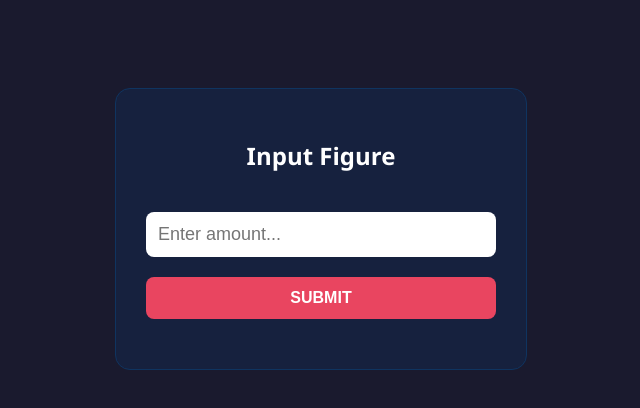
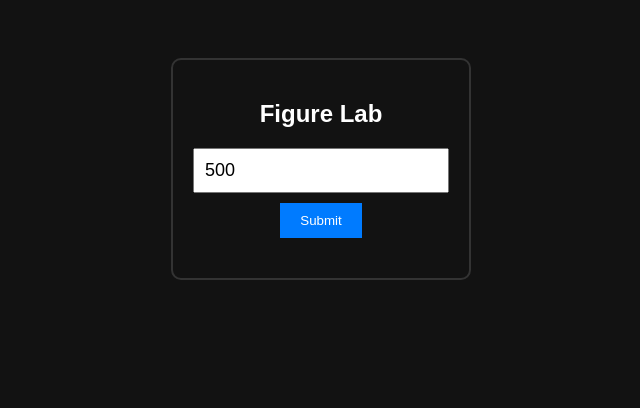
Before and after one commit to Stunnerplies/input, a plain HTML site: page index.html in a window 1280 px wide. Shown: the whole page, without its empty margins (319-959 px from the left). Drawn offline with Linux system fonts and the light colour scheme.

Commit message:
Update index.html

```diff
--- a/index.html
+++ b/index.html
@@ -2,58 +2,54 @@
 <html lang="en">
 <head>
     <meta charset="UTF-8">
-    <title>Burp Suite - HTML Figure Lab</title>
+    <title>Burp Response Lab</title>
     <style>
-        body { font-family: 'Segoe UI', sans-serif; background: #1a1a2e; color: white; display: flex; justify-content: center; padding-top: 80px; }
-        .card { background: #16213e; padding: 30px; border-radius: 15px; width: 350px; text-align: center; border: 1px solid #0f3460; }
-        input { width: 100%; padding: 12px; margin: 20px 0; border-radius: 8px; border: none; font-size: 18px; box-sizing: border-box; }
-        button { width: 100%; padding: 12px; background: #e94560; color: white; border: none; border-radius: 8px; cursor: pointer; font-weight: bold; font-size: 16px; }
-
-        /* The Loading Spinner */
-        #loader { display: none; margin: 20px auto; border: 4px solid #0f3460; border-top: 4px solid #e94560; border-radius: 50%; width: 40px; height: 40px; animation: spin 1s linear infinite; }
-        @keyframes spin { 0% { transform: rotate(0deg); } 100% { transform: rotate(360deg); } }
-
-        #result { margin-top: 20px; font-size: 24px; color: #4ecca3; font-weight: bold; }
+        body { font-family: sans-serif; background: #121212; color: white; text-align: center; padding-top: 50px; }
+        .box { border: 2px solid #333; display: inline-block; padding: 20px; border-radius: 10px; }
+        input { padding: 10px; font-size: 18px; margin-bottom: 10px; }
+        button { padding: 10px 20px; background: #007bff; color: white; border: none; cursor: pointer; }
+        #loader { display: none; color: yellow; margin: 10px; }
+        #result { font-size: 30px; color: #00ff00; margin-top: 20px; }
     </style>
 </head>
 <body>
 
-<div class="card">
-    <h2>Input Figure</h2>
-    <input type="number" id="figureInput" placeholder="Enter amount...">
-    <button onclick="submitToBurp()">SUBMIT</button>
-
-    <div id="loader"></div>
+<div class="box">
+    <h2>Figure Lab</h2>
+    <input type="number" id="figure" value="500">
+    <br>
+    <button onclick="runLab()">Submit</button>
+    <div id="loader">Processing in Burp...</div>
     <div id="result"></div>
 </div>
 
 <script>
-    function submitToBurp() {
-        const figure = document.getElementById('figureInput').value;
+    async function runLab() {
+        const inputVal = document.getElementById('figure').value;
+        const resultDiv = document.getElementById('result');
         const loader = document.getElementById('loader');
-        const resultDiv = document.getElementById('result');
 
-        // 1. Show the "Loading" state
+        resultDiv.innerText = "";
         loader.style.display = "block";
-        resultDiv.innerText = "";
 
-        // 2. We use 'fetch' to send a request that Burp Suite can catch.
-        // Even though 'fake-endpoint' isn't real, Burp will intercept the POST.
-        fetch('/submit-figure', {
-            method: 'POST',
-            headers: { 'Content-Type': 'application/json' },
-            body: JSON.stringify({ amount: figure })
-        })
-        .finally(() => {
-            // 3. We use a delay so you have time to play with the request in Burp
-            setTimeout(() => {
-                loader.style.display = "none";
+        try {
+            // We send the data to a real "echo" service.
+            // This service simply sends back whatever you send it.
+            const response = await fetch('https://httpbin.org/post', {
+                method: 'POST',
+                body: new URLSearchParams({ 'amount': inputVal })
+            });
 
-                // For this pure HTML version, we display the figure you entered.
-                // If you change the figure in Burp, you'll see the change here!
-                resultDiv.innerText = "Processed: " + figure;
-            }, 2000);
-        });
+            const data = await response.json();
+
+            // This is the key: We show the "amount" that comes BACK from the server
+            // If you change it in Burp to 700, the server receives 700 and sends back 700.
+            resultDiv.innerText = "Server Returned: " + data.form.amount;
+        } catch (e) {
+            resultDiv.innerText = "Error: Use Burp to Forward";
+        } finally {
+            loader.style.display = "none";
+        }
     }
 </script>
 
```
